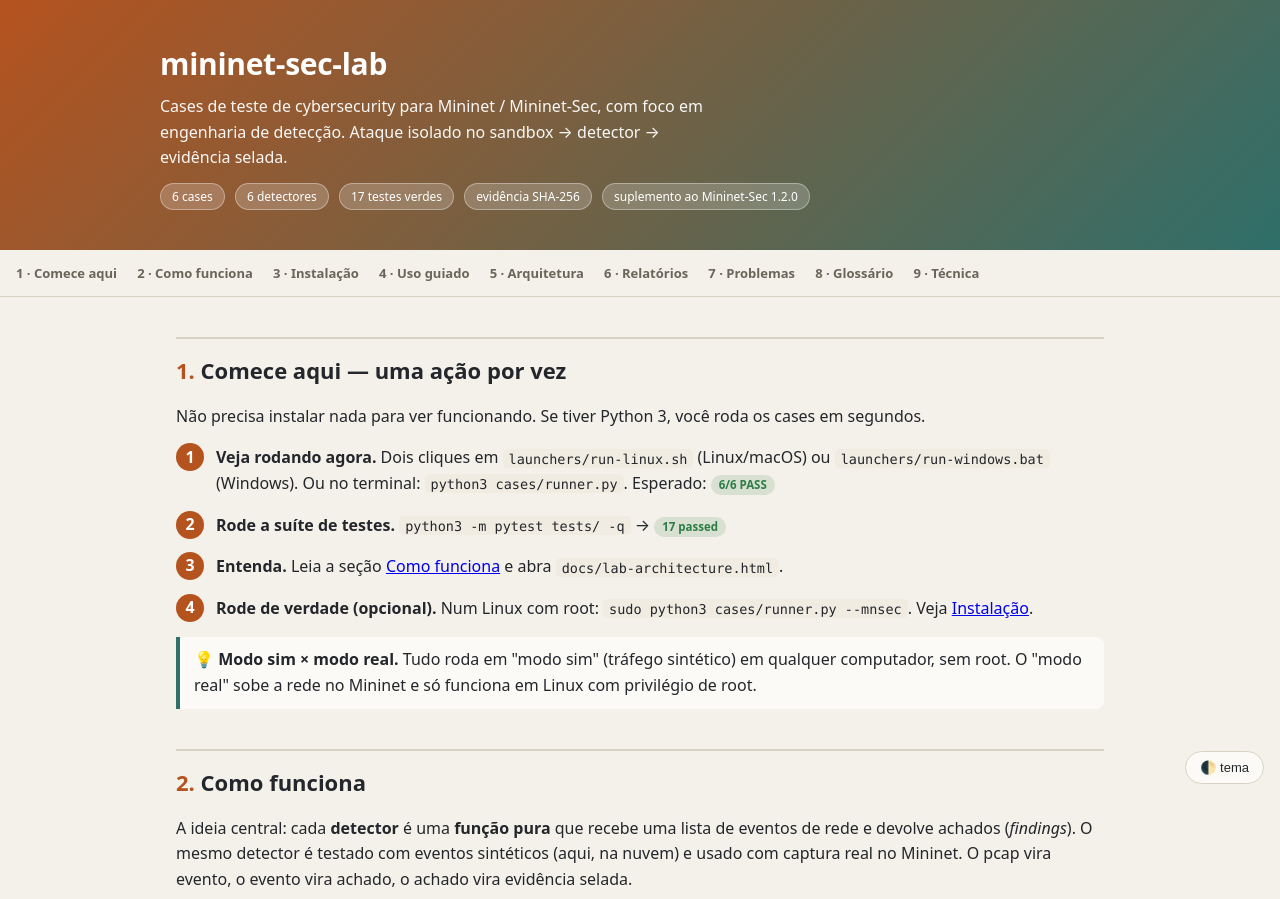
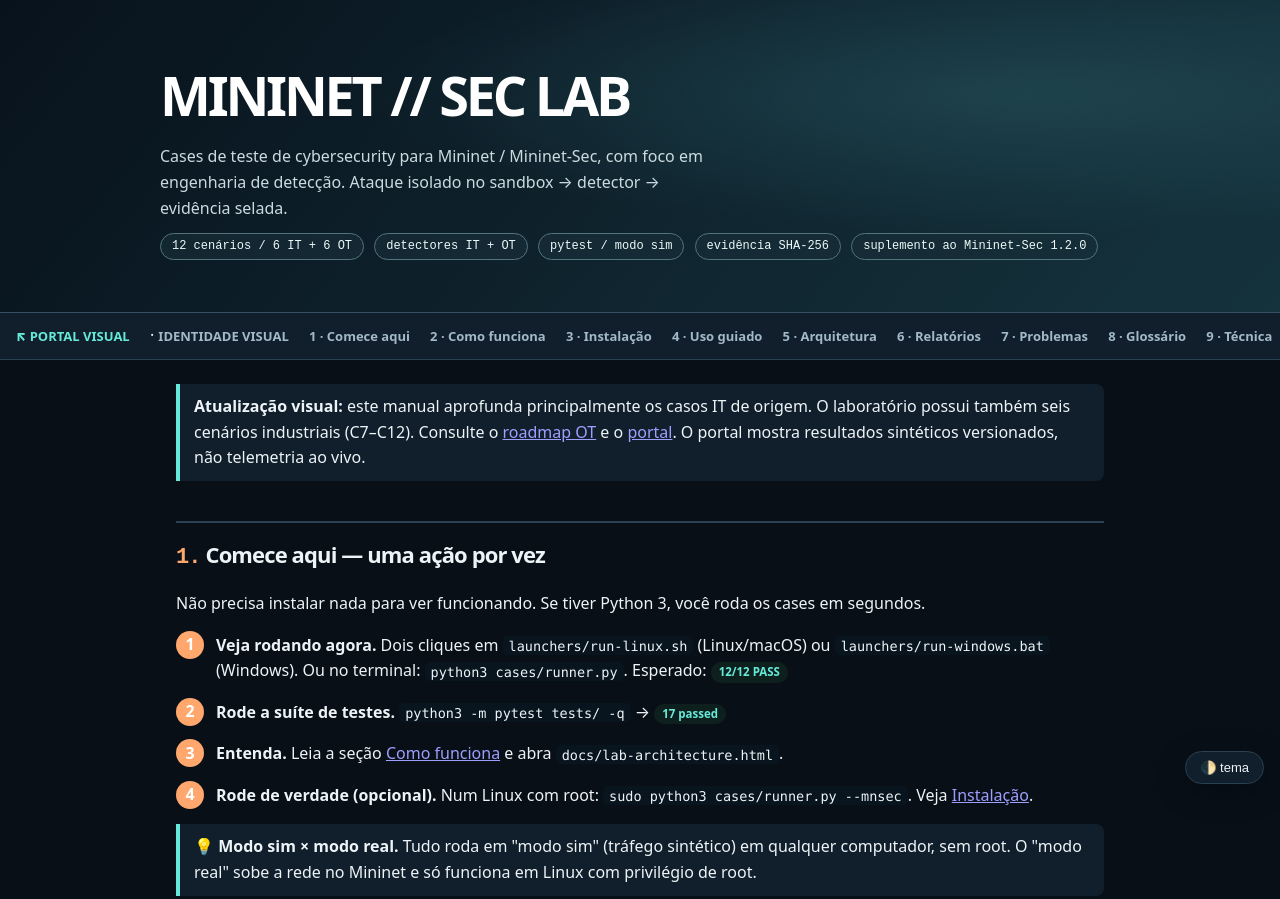
Before and after one commit to Ridd1kulusC0d3r/mininet, a plain HTML site: page docs/manual.html in a window 1280 px wide. Shown: the top 899 px of the page. Drawn offline with Linux system fonts and the light colour scheme.

Commit message:
design(docs): unify manual palette and correct stale scenario counts

```diff
--- a/docs/manual.html
+++ b/docs/manual.html
@@ -3,7 +3,7 @@
 <head>
 <meta charset="utf-8">
 <meta name="viewport" content="width=device-width, initial-scale=1">
-<title>Manual — mininet-sec-lab</title>
+<title>Manual | MININET // SEC LAB</title>
 <style>
 :root{
   --bg:#f4f1ea; --ink:#23262b; --muted:#6b6459; --card:#fbfaf6; --line:#d8d2c4;
@@ -76,22 +76,37 @@ svg{max-width:100%;height:auto}
 kbd{background:var(--code);border:1px solid var(--line);border-bottom-width:2px;border-radius:5px;padding:1px 6px;font-size:12px;font-family:ui-monospace,monospace}
 .themebtn{position:fixed;bottom:16px;right:16px;background:var(--card);border:1px solid var(--line);
   border-radius:999px;padding:8px 14px;font-size:13px;cursor:pointer;color:var(--ink);z-index:60}
+
+/* MININET // SEC LAB — versão v3: instrumentação industrial original */
+:root{--bg:#080f17;--ink:#edf4f7;--muted:#a2b9c7;--card:#111e2b;--line:#2b4050;--accent:#ffa76d;--accent2:#65ead9;--ok:#65ead9;--crit:#ff8a86;--code:#08151f;--top:#294152;--left:#1b3143;--right:#122633;--atop:#b78353;--aleft:#896641;--aright:#604c3a;color-scheme:dark}
+:root:not([data-theme="light"]){--bg:#080f17;--ink:#edf4f7;--muted:#a2b9c7;--card:#111e2b;--line:#2b4050;--accent:#ffa76d;--accent2:#65ead9;--ok:#65ead9;--crit:#ff8a86;--code:#08151f}
+:root[data-theme="light"]{--bg:#f0f6f7;--ink:#152b36;--muted:#4b6472;--card:#fff;--line:#bfd0d7;--accent:#a64d22;--accent2:#176b68;--ok:#137b65;--crit:#bd3f37;--code:#e6f0f3;color-scheme:light}
+header.hero{background:radial-gradient(ellipse at 80% 30%,#28586288,transparent 45%),linear-gradient(130deg,#08121c,#15333d);border-bottom:1px solid #345261;padding:52px 16px}
+header.hero h1{font-size:clamp(30px,5vw,54px);font-weight:900;letter-spacing:-.06em}
+header.hero p{color:#d5e5e9}header.hero .badge{background:#172d38aa;color:#eaf9f8;border:1px solid #54747d;font-family:ui-monospace,monospace}
+nav.toc{background:var(--card);backdrop-filter:blur(12px)}nav.toc a:first-child{color:var(--accent2);font-weight:900}
+.card{box-shadow:0 12px 28px #030e1616}h2{letter-spacing:-.04em}h2 .n{font-family:ui-monospace,monospace}
+pre,.term{border:1px solid var(--line)}.themebtn{box-shadow:0 8px 30px #0004}
+:focus-visible{outline:2px solid var(--accent2);outline-offset:3px}
+@media(prefers-reduced-motion:reduce){html{scroll-behavior:auto}}
+
 </style>
 </head>
 <body>
 <header class="hero"><div class="inner">
-  <h1>mininet-sec-lab</h1>
+  <h1>MININET // SEC LAB</h1>
   <p>Cases de teste de cybersecurity para Mininet / Mininet-Sec, com foco em engenharia de detecção. Ataque isolado no sandbox → detector → evidência selada.</p>
   <div>
-    <span class="badge">6 cases</span>
-    <span class="badge">6 detectores</span>
-    <span class="badge">17 testes verdes</span>
+    <span class="badge">12 cenários / 6 IT + 6 OT</span>
+    <span class="badge">detectores IT + OT</span>
+    <span class="badge">pytest / modo sim</span>
     <span class="badge">evidência SHA-256</span>
     <span class="badge">suplemento ao Mininet-Sec 1.2.0</span>
   </div>
 </div></header>
 
 <nav class="toc">
+  <a href="index.html">↖ PORTAL VISUAL</a> · <a href="IDENTIDADE-VISUAL.md">IDENTIDADE VISUAL</a>
   <a href="#comece">1 · Comece aqui</a>
   <a href="#funciona">2 · Como funciona</a>
   <a href="#instalar">3 · Instalação</a>
@@ -104,13 +119,14 @@ kbd{background:var(--code);border:1px solid var(--line);border-bottom-width:2px;
 </nav>
 
 <div class="wrap">
+<div class="note" style="margin-top:24px"><b>Atualização visual:</b> este manual aprofunda principalmente os casos IT de origem. O laboratório possui também seis cenários industriais (C7–C12). Consulte o <a href="OT-ROADMAP.md">roadmap OT</a> e o <a href="index.html">portal</a>. O portal mostra resultados sintéticos versionados, não telemetria ao vivo.</div>
 
 <!-- 1 -->
 <section id="comece">
 <h2><span class="n">1.</span> Comece aqui — uma ação por vez</h2>
 <p>Não precisa instalar nada para ver funcionando. Se tiver Python 3, você roda os cases em segundos.</p>
 <div class="steps">
-  <div class="step"><b>Veja rodando agora.</b> Dois cliques em <code>launchers/run-linux.sh</code> (Linux/macOS) ou <code>launchers/run-windows.bat</code> (Windows). Ou no terminal: <code>python3 cases/runner.py</code>. Esperado: <span class="pill ok">6/6 PASS</span></div>
+  <div class="step"><b>Veja rodando agora.</b> Dois cliques em <code>launchers/run-linux.sh</code> (Linux/macOS) ou <code>launchers/run-windows.bat</code> (Windows). Ou no terminal: <code>python3 cases/runner.py</code>. Esperado: <span class="pill ok">12/12 PASS</span></div>
   <div class="step"><b>Rode a suíte de testes.</b> <code>python3 -m pytest tests/ -q</code> → <span class="pill ok">17 passed</span></div>
   <div class="step"><b>Entenda.</b> Leia a seção <a href="#funciona">Como funciona</a> e abra <code>docs/lab-architecture.html</code>.</div>
   <div class="step"><b>Rode de verdade (opcional).</b> Num Linux com root: <code>sudo python3 cases/runner.py --mnsec</code>. Veja <a href="#instalar">Instalação</a>.</div>
@@ -183,7 +199,7 @@ cd mininet
 python3 -m pip install pytest
 
 # 3. rodar
-python3 cases/runner.py        # 6 cases, modo sim
+python3 cases/runner.py        # 12 cases, modo sim
 python3 -m pytest tests/ -q    # suíte de detecção</pre>
   <div class="note">No Windows, dois cliques em <code>launchers\run-windows.bat</code> fazem os passos 2 e 3.</div>
 </div>
@@ -239,7 +255,7 @@ wsl --install -d Ubuntu
 <span class="ok">[PASS]</span> case05_ssh_bruteforce — Brute force de SSH
 <span class="ok">[PASS]</span> case06_dns_spoof — DNS spoofing / corrida de resposta
 
-=== <span class="hl">6/6 PASS</span> | resumo em out/runner_summary.json ===            <span class="mk">4</span>
+=== <span class="hl">12/12 PASS</span> | resumo em out/runner_summary.json ===            <span class="mk">4</span>
 </div>
 <ul class="ann">
   <li><span class="mk">1</span> Nome do case e o cenário de ataque que ele exercita.</li>
@@ -251,7 +267,7 @@ wsl --install -d Ubuntu
 <h3>Rodar um case só</h3>
 <pre>python3 cases/runner.py --case case03_syn_flood</pre>
 
-<h3>Os 6 cases</h3>
+<h3>Os 12 cases</h3>
 <table>
 <tr><th>Case</th><th>Cenário</th><th>ATT&CK</th><th>Sinal de detecção</th></tr>
 <tr><td>C1</td><td>ARP spoofing / MITM</td><td>T1557.002</td><td>IP com &gt;1 MAC (pior se gateway)</td></tr>
@@ -366,13 +382,13 @@ print(Evidence.verify('out/case01_arp_spoof.json'))"
 <span class="ok">[PASS]</span> case04_port_scan   <span class="hl">medium</span>
 <span class="ok">[PASS]</span> case05_ssh_bruteforce <span class="cr">critical</span>
 <span class="ok">[PASS]</span> case06_dns_spoof   <span class="hl">high</span>
-<span class="hl">6/6 PASS</span></div>
+<span class="hl">12/12 PASS</span></div>
   </div>
 </div>
 <table>
 <tr><th>Item</th><th>Resultado</th></tr>
 <tr><td>Testes unitários de detecção</td><td><span class="pill ok">17/17 passed</span></td></tr>
-<tr><td>Cases (modo sim)</td><td><span class="pill ok">6/6 PASS</span></td></tr>
+<tr><td>Cases (modo sim)</td><td><span class="pill ok">12/12 PASS</span></td></tr>
 <tr><td>Integridade das evidências (SHA-256)</td><td><span class="pill ok">6/6 verify=True</span></td></tr>
 <tr><td>Ambiente</td><td>container de nuvem, Python 3.13, sem root/Mininet</td></tr>
 </table>
```
